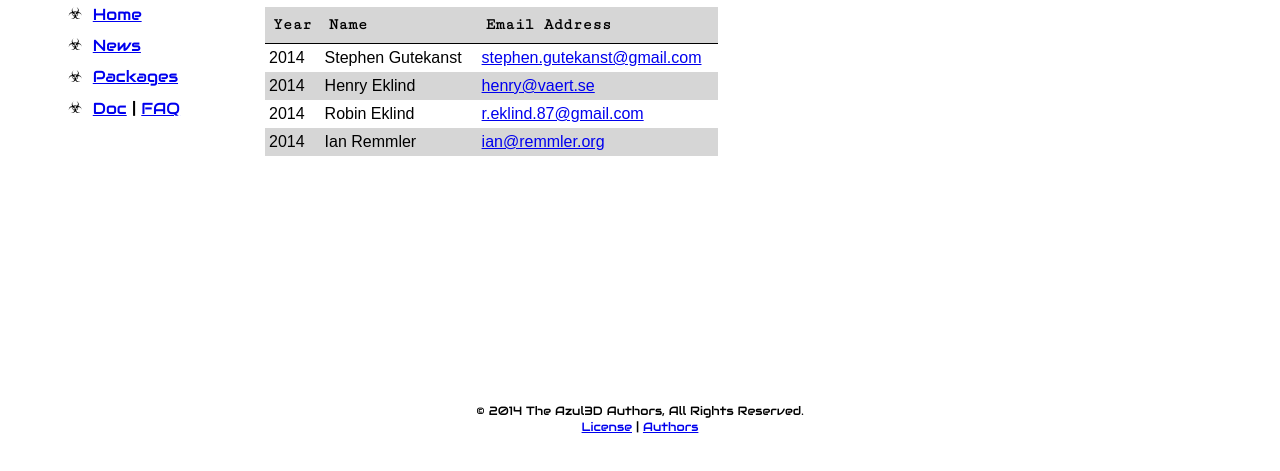
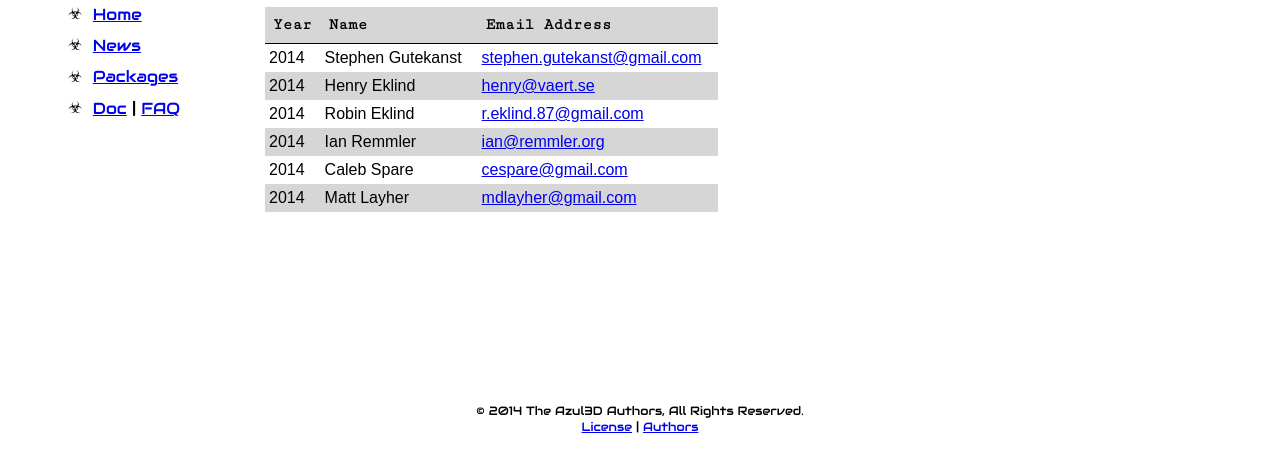
Before and after one commit to azul3d-legacy/azul3d.github.io, a plain HTML site: page doc/authors.html in a window 1280 px wide. Shown: the part 189-660 px from the top of the page. Drawn offline with nearby package versions, Linux system fonts and the light colour scheme.

Commit message:
Automatic commit by webgen command line tool.

```diff
--- a/doc/authors.html
+++ b/doc/authors.html
@@ -145,6 +145,18 @@
 <td>2014</td>
 <td>Ian Remmler</td>
 <td><a href="mailto:ROT13vna@erzzyre.bet">ROT13vna@erzzyre.bet</a></td>
+</tr>
+
+<tr>
+<td>2014</td>
+<td>Caleb Spare</td>
+<td><a href="mailto:ROT13prfcner@tznvy.pbz">ROT13prfcner@tznvy.pbz</a></td>
+</tr>
+
+<tr>
+<td>2014</td>
+<td>Matt Layher</td>
+<td><a href="mailto:ROT13zqynlure@tznvy.pbz">ROT13zqynlure@tznvy.pbz</a></td>
 </tr>
 </tbody>
 </table>
```
Also changed, not shown: doc/install/linux.html (+1 -1 lines).
